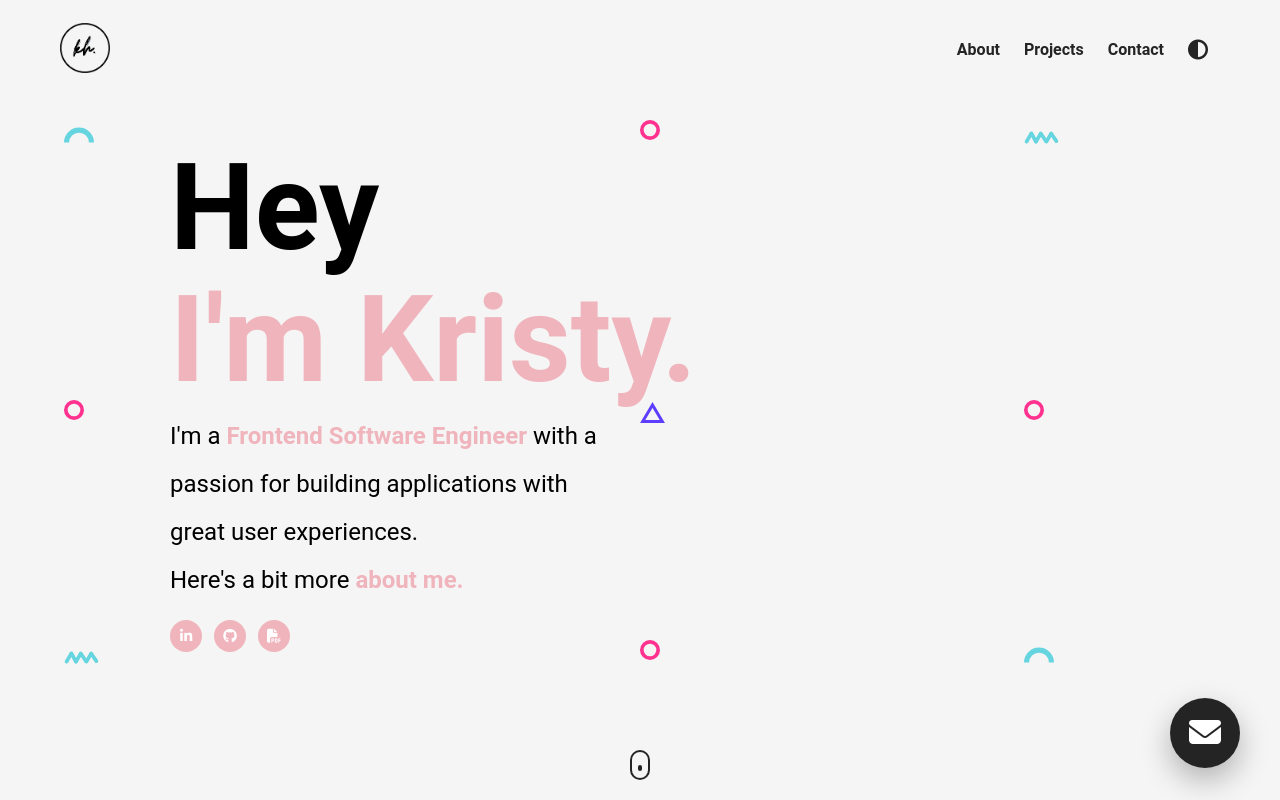
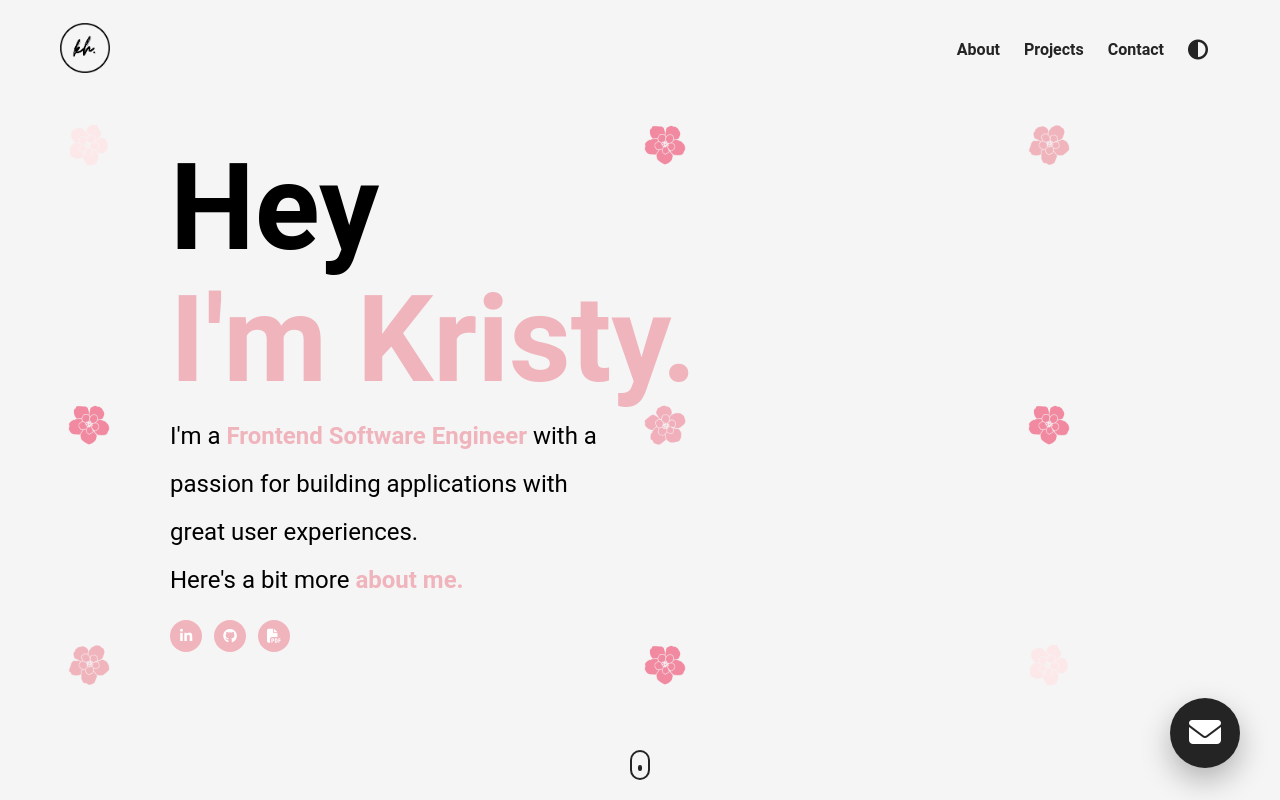
Before and after one commit to kristy02ho/E-Portfolio, a plain HTML site: page index.html in a window 1280 px wide. Shown: the top 800 px of the page. Drawn offline with nearby package versions, Linux system fonts and the light colour scheme.

Commit message:
Shape Change

```diff
--- a/index.html
+++ b/index.html
@@ -161,15 +161,15 @@
                 </div>
             </div>
         </div>
-        <img src="./assets/semi circle.svg" class="shape shape--0">
-        <img src="./assets/circle.svg" class="shape shape--1">
-        <img src="./assets/squiggly.svg" class="shape shape--2">
-        <img src="./assets/circle.svg" class="shape shape--3">
-        <img src="./assets/triangle.svg" class="shape shape--4">
-        <img src="./assets/circle.svg" class="shape shape--5">
-        <img src="./assets/squiggly.svg" class="shape shape--6">
-        <img src="./assets/circle.svg" class="shape shape--7">
-        <img src="./assets/semi circle.svg" class="shape shape--8">
+        <img src="./assets/flower2.png" class="shape shape--0">
+        <img src="./assets/flower1.png" class="shape shape--1">
+        <img src="./assets/flower4.png" class="shape shape--2">
+        <img src="./assets/flower1.png" class="shape shape--3">
+        <img src="./assets/flower3.png" class="shape shape--4">
+        <img src="./assets/flower1.png" class="shape shape--5">
+        <img src="./assets/flower4.png" class="shape shape--6">
+        <img src="./assets/flower1.png" class="shape shape--7">
+        <img src="./assets/flower2.png" class="shape shape--8">
     </section>
     <section id="projects">
         <div class="container">
--- a/style.css
+++ b/style.css
@@ -197,6 +197,7 @@ LANDING PAGE
      width: 100%;
      max-width: 1000px;
      padding: 0 30px;
+     z-index:1;
  }
 
  .header__para {
@@ -641,6 +642,9 @@ SHAPES
 
 .shape {
     position: fixed;
+    width: 50px;
+    height: 50px;
+    z-index: 0;
 
 }
 
```
Also changed, not shown: assets/flower1.png (added), assets/flower2.png (added), assets/flower3.png (added), assets/flower4.png (added), 1 other file.
